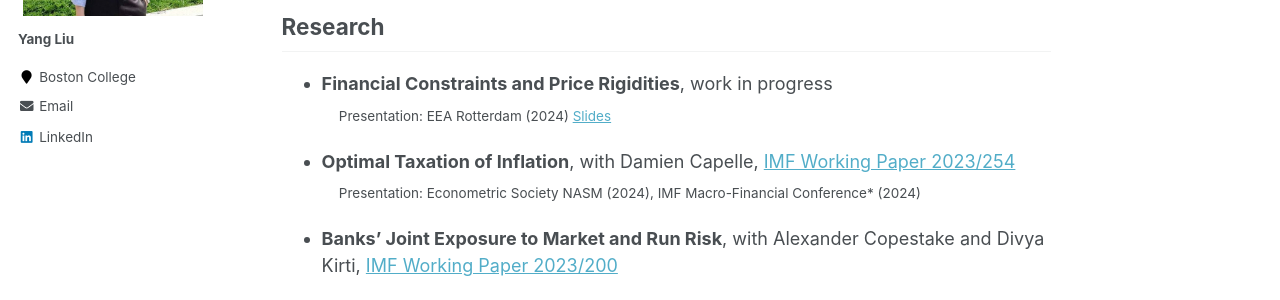
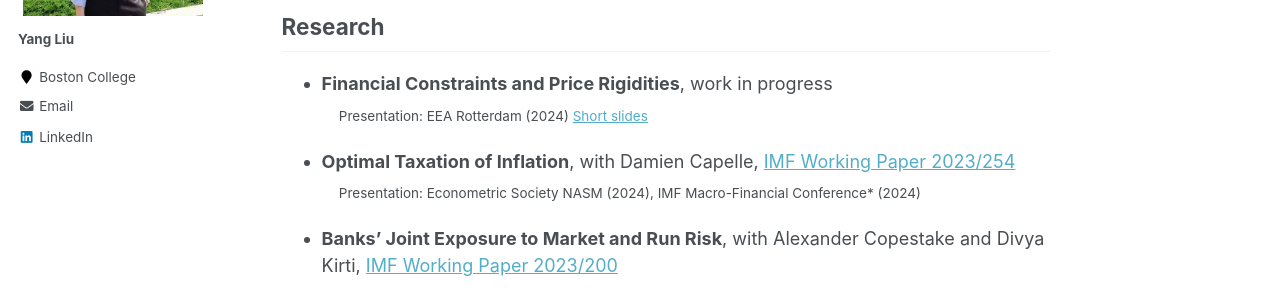
Before and after one commit to yangliu-95/yangliu-95.github.io, a Jekyll site: the page built from _pages/home.md, in a window 1280 px wide and 1171 px high. Shown: the part 347-647 px from the top of the window. Built offline with Jekyll 4.4.1, drawn with Linux system fonts in a browser that asks for light colours.

Commit message:
Update home.md

```diff
--- a/_pages/home.md
+++ b/_pages/home.md
@@ -17,7 +17,7 @@ I am a Ph.D. student in Economics at Boston College. I share my research work an
 ## Research
 
 * **Financial Constraints and Price Rigidities**,  work in progress  <br>
-<sub> &emsp;  Presentation: EEA Rotterdam (2024) [Slides](files/Finance_Inflation_EEA2024_YL.pdf) <sub>
+<sub> &emsp;  Presentation: EEA Rotterdam (2024) [Short slides](files/Finance_Inflation_EEA2024_YL.pdf) <sub>
 
 * **Optimal Taxation of Inflation**, with Damien Capelle,  [IMF Working Paper 2023/254](https://www.imf.org/en/Publications/WP/Issues/2023/12/08/Optimal-Taxation-of-Inflation-542215)  <br>
 <sub> &emsp;  Presentation: Econometric Society NASM (2024), IMF Macro-Financial Conference* (2024) <sub>
```
